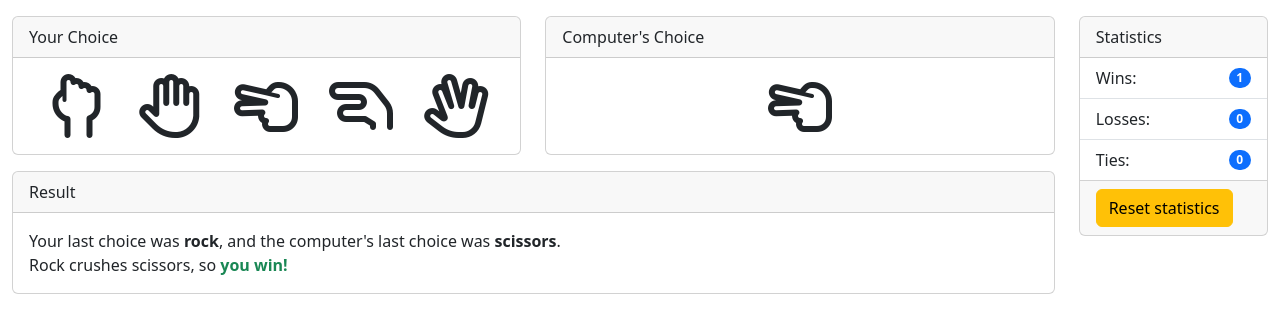
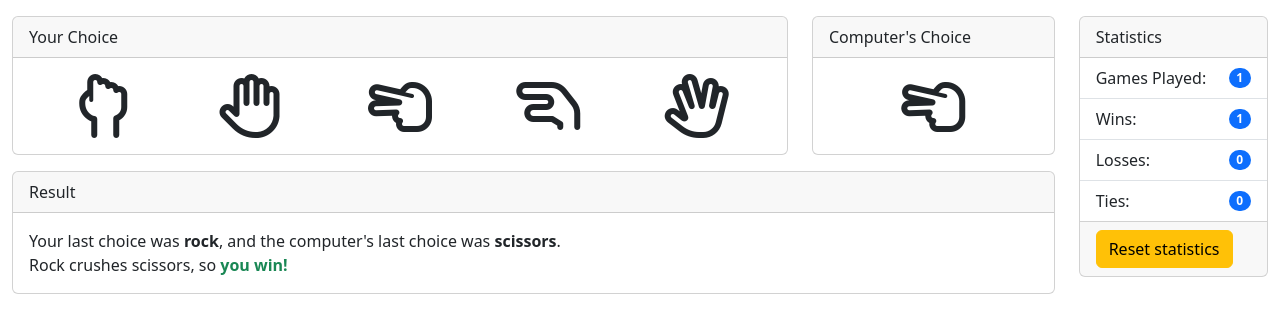
Before and after one commit to clarkson22/jsgame, a plain HTML site: page index.html in a window 1280 px wide. Both pictures are taken after a click on the icon 76 px from the left and 106 px from the top of the page. Drawn offline with nearby package versions, Linux system fonts and the light colour scheme.

Commit message:
Added a total games played statistic

```diff
--- a/game.js
+++ b/game.js
@@ -2,6 +2,7 @@ var userChoice;
 var computerChoiceNum;
 var computerChoice;
 
+sessionStorage.setItem("gamesPlayed", "0");
 sessionStorage.setItem("wins", "0");
 sessionStorage.setItem("losses", "0");
 sessionStorage.setItem("ties", "0");
@@ -34,6 +35,7 @@ const userLastChoice = document.getElementById("userLastChoice");
 const computerLastChoice = document.getElementById("computerLastChoice");
 const winorlose = document.getElementById("winorlose");
 
+const gamesPlayed = document.getElementById("gamesPlayedStat");
 const wins = document.getElementById("winStat");
 const losses = document.getElementById("lossStat");
 const ties = document.getElementById("tieStat");
@@ -81,7 +83,10 @@ function evaluateWin(userChoice) {
 		winorlose.className = ""
 		winorlose.classList.add("text-primary");
 
-		//update counter
+		//update counters
+		sessionStorage.setItem("gamesPlayed", Number(sessionStorage.getItem("gamesPlayed")) + 1);
+		gamesPlayed.textContent = Number(sessionStorage.getItem("gamesPlayed"));
+
 		sessionStorage.setItem("ties", Number(sessionStorage.getItem("ties")) + 1);
 		ties.textContent = Number(sessionStorage.getItem("ties"));
 	}
@@ -211,7 +216,10 @@ function lose(userChoice) {
 	winorlose.className = ""
 	winorlose.classList.add("text-danger");
 
-	//update counter
+	//update counters
+	sessionStorage.setItem("gamesPlayed", Number(sessionStorage.getItem("gamesPlayed")) + 1);
+	gamesPlayed.textContent = Number(sessionStorage.getItem("gamesPlayed"));
+
 	sessionStorage.setItem("losses", Number(sessionStorage.getItem("losses")) + 1);
 	losses.textContent = Number(sessionStorage.getItem("losses"));
 
@@ -226,7 +234,10 @@ function win(userChoice) {
 	winorlose.className = ""
 	winorlose.classList.add("text-success");
 
-	//update counter
+	//update counters
+	sessionStorage.setItem("gamesPlayed", Number(sessionStorage.getItem("gamesPlayed")) + 1);
+	gamesPlayed.textContent = Number(sessionStorage.getItem("gamesPlayed"));
+
 	sessionStorage.setItem("wins", Number(sessionStorage.getItem("wins")) + 1);
 	wins.textContent = Number(sessionStorage.getItem("wins"));
 }
--- a/index.html
+++ b/index.html
@@ -23,7 +23,7 @@
 		<div class="row">
 			<div class="col col-xxl-10 col-xl-10 col-lg-12 col-md-12 col-sm-12 col-12">
 				<div class="row">
-					<div class="col col-xxl-6 col-xl-6 col-lg-12 col-md-12 col-sm-12 col-12">
+					<div class="col col-xxl-9 col-xl-9 col-lg-12 col-md-12 col-sm-12 col-12">
 						<div class="card">
 							<div class="card-header">
 								Your Choice
@@ -54,7 +54,7 @@
 						</div>
 					</div>
 
-					<div class="col col-xxl-6 col-xl-6 col-lg-12 col-md-12 col-sm-12 col-12">
+					<div class="col col-xxl-3 col-xl-3 col-lg-12 col-md-12 col-sm-12 col-12">
 						<div class="card">
 							<div class="card-header">
 								Computer's Choice
@@ -93,6 +93,9 @@
 						Statistics
 					</div>
 					<ul class="list-group list-group-flush">
+						<li class="list-group-item d-flex justify-content-between align-items-center">Games Played:
+							<span id="gamesPlayedStat" class="badge bg-primary rounded-pill">0</span>
+						</li>
 						<li class="list-group-item d-flex justify-content-between align-items-center">Wins:
 							<span id="winStat" class="badge bg-primary rounded-pill">0</span>
 						</li>
```
